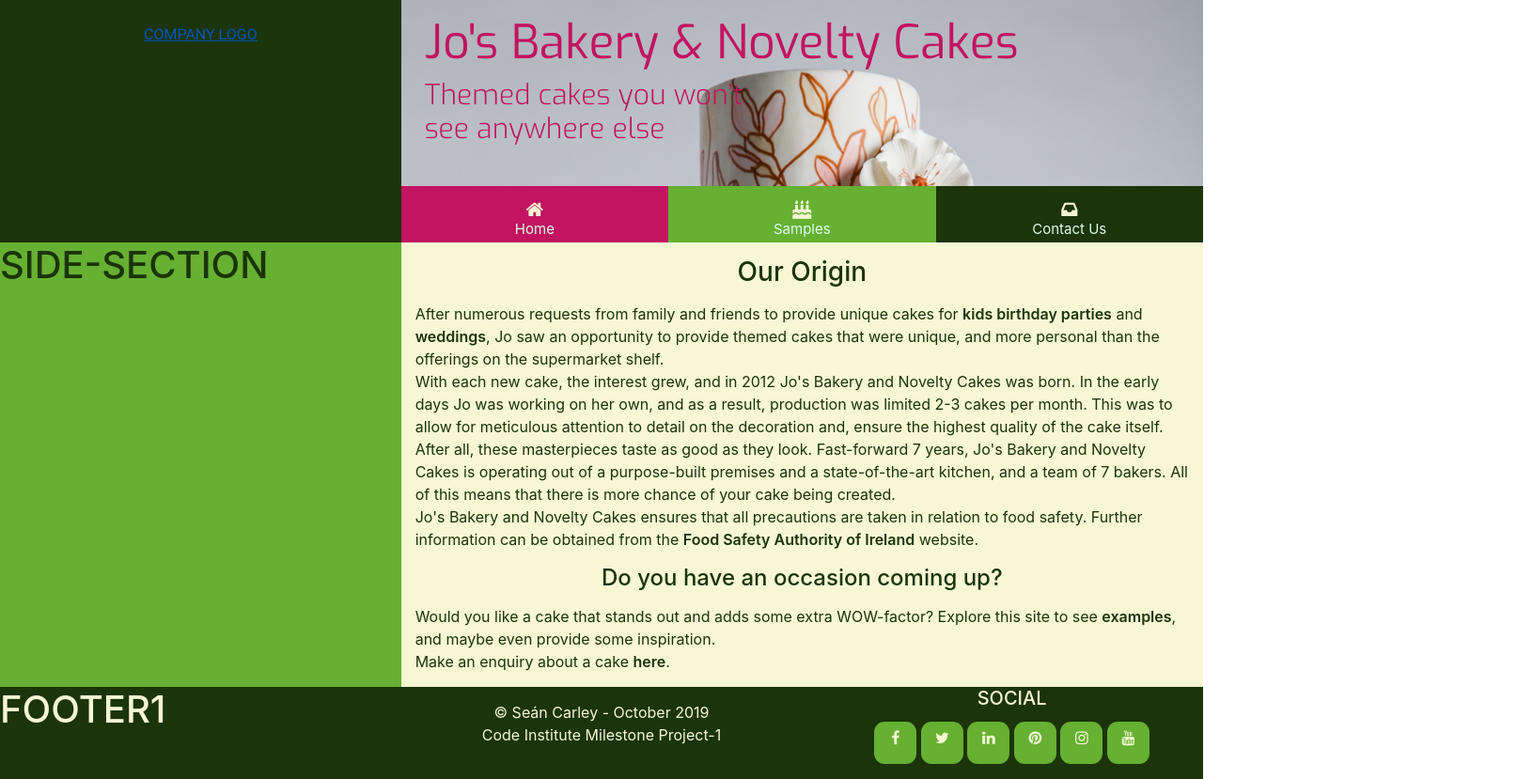
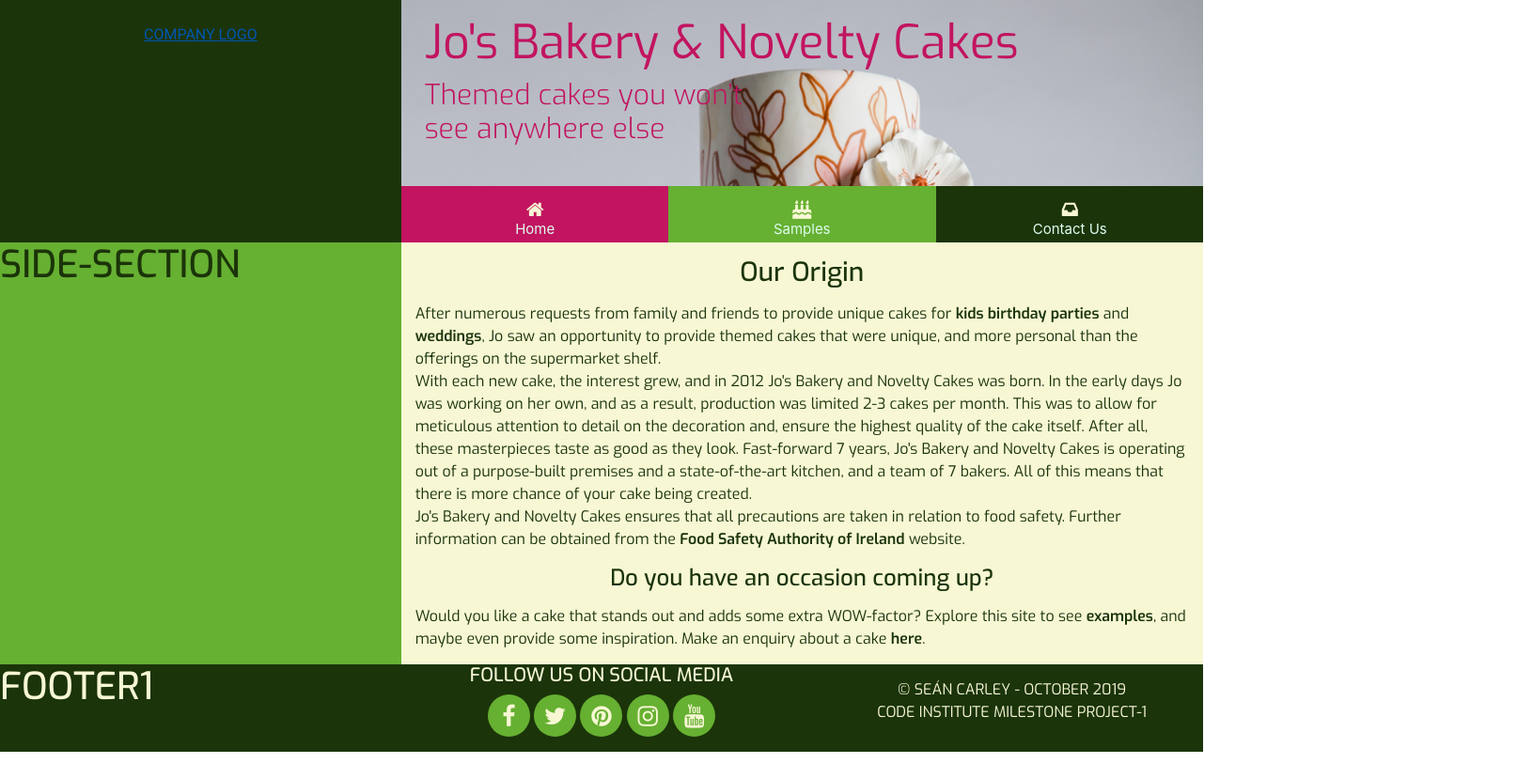
Before and after one commit to seanjcarley/Milestone1, a plain HTML site: page index.html in a window 1280 px wide. Shown: the whole page at 94% size, 1614 px wide, since content can reach past the window. After the commit the page ends 800 px from the top, so only its background shows below. Drawn offline with nearby package versions, Linux system fonts and the light colour scheme.

Commit message:
Footer updated on index.html

```diff
--- a/css/style.css
+++ b/css/style.css
@@ -132,6 +132,12 @@ header {
     font-size: 15px;
 }
 
+.hvr-sweep-to-bottom:before,
+.hvr-sweep-to-top:before,
+.hvr-sweep-to-right:before {
+    background: rgba(0, 0, 0, 0.2);
+    height: 60px;
+}
 
 /*----------------------------------------------------------------------------*/
 /* Section */
@@ -139,6 +145,7 @@ header {
 
 section {
     margin: 0;
+    font-family: "Exo", sans-serif;
 }
 
 .main-section {
@@ -156,7 +163,6 @@ section {
 .section-txt a {
     text-decoration: none;
     color: #1B3409;
-
 }
 
 .section-txt a:hover {
@@ -173,27 +179,36 @@ section {
 
 footer {
     margin: 0;
+    font-family: "Exo", sans-serif;
 }
 
 .copyrite {
     text-align: center;
     margin-top: 15px;
+    font-size: 100;
 }
 
 .social {
     text-align: center;
+    /*margin-top: 15px;*/
+}
+
+.social-icons li a {
+
 }
 
 .social-icons li a i {
     width: 45px;
     height: 45px;
-    margin-top: 5px;
-    border-radius: 25%;
-    transition: all 0.35s ease-in-out;
+    padding: 6px 0;
+    /*margin-top: 5px;*/
+    border-radius: 50%;
+    font-size: 25px;
     background-color: #66B032;
     color: #F7F7D4;
     text-align: center;
     line-height: 35px;
+    transition: all 0.35s ease-in-out;
     -moz-transition: all 0.35s ease-in-out;
     -webkit-transition: all 0.35s ease-in-out;
     -o-transition: all 0.35s ease-in-out;
--- a/index.html
+++ b/index.html
@@ -27,13 +27,13 @@
                     <div class="col">
                         <ul id="nav" class="list-inline menucontainer">
                             <li class="col col-sm-4 menu-item-color-home list-inline-item menuitem">
-                                <a href="index.html"><i class="fa fa-home" aria-hidden="true"></i><span>Home</span></a>
+                                <a class="hvr-sweep-to-right" href="index.html"><i class="fa fa-home" aria-hidden="true"></i><span>Home</span></a>
                             </li>
                             <li class="col col-sm-4 menu-item-color-samples list-inline-item menuitem">
-                                <a href="#"><i class="fa fa-birthday-cake" aria-hidden="true"></i><span>Samples</span></a>
+                                <a class="hvr-sweep-to-right" href="#"><i class="fa fa-birthday-cake" aria-hidden="true"></i><span>Samples</span></a>
                             </li>
                             <li class="col col-sm-4 menu-item-color-contact list-inline-item menuitem">
-                                <a href="#"><i class="fa fa-inbox" aria-hidden="true"></i><span>Contact Us</span></a>
+                                <a class="hvr-sweep-to-right" href="#"><i class="fa fa-inbox" aria-hidden="true"></i><span>Contact Us</span></a>
                             </li>
                         </ul>
                     </div>
@@ -76,9 +76,7 @@
                 <p class="section-txt">
                     Would you like a cake that stands out and adds some extra
                     WOW-factor? Explore this site to see <a href="#"><span class="bold">examples</span></a>,
-                    and maybe even provide some inspiration.
-                    <br/>
-                    Make an enquiry about a cake <a href="#"><span class="bold">here</span></a>.
+                    and maybe even provide some inspiration. Make an enquiry about a cake <a href="#"><span class="bold">here</span></a>.
                 </p>
             </div>
             <!--<div class="col-md-3 side-section desktop">
@@ -91,14 +89,9 @@
             <div class="col-md-4">
                 <h1>FOOTER1</h1>
             </div>
-            <div class="col-md-4 copyrite">
+            <div class="col-md-4 social">
                 <!--<h1>FOOTER2</h1>-->
-                &copy; Seán Carley - October 2019
-                <br/> Code Institute Milestone Project-1
-            </div>
-            <div class="col-md-4 social">
-                <!--<h1>FOOTER3</h1>-->
-                <h5 class="uppercase uppercase">Social</h5>
+                <h5 class="uppercase uppercase">Follow us on Social Media</h5>
                 <ul class="list-inline social-icons">
                     <li class="list-inline-item socialitem">
                         <a target="_blank" href="#">
@@ -112,12 +105,12 @@
                             <span class="sr-only">Twitter</span> <!-- This will be read by a screen reader. It does not show on the page -->
                         </a>
                     </li>
-                    <li class="list-inline-item socialitem">
+                    <!--<li class="list-inline-item socialitem">
                         <a target="_blank" href="#">
                             <i class="fa fa-linkedin" aria-hidden="true"></i>
-                            <span class="sr-only">LinkedIn</span> <!-- This will be read by a screen reader. It does not show on the page -->
+                            <span class="sr-only">LinkedIn</span>
                         </a>
-                    </li>
+                    </li>-->
                     <li class="list-inline-item socialitem">
                         <a target="_blank" href="#">
                             <i class="fa fa-pinterest" aria-hidden="true"></i>
@@ -138,6 +131,11 @@
                     </li>
                 </ul>
             </div>
+            <div class="col-md-4 copyrite uppercase">
+                <!--<h1>FOOTER3</h1>-->
+                &copy; Seán Carley - October 2019
+                <br/> Code Institute Milestone Project-1
+            </div>
         </div>
     </footer>
 </body>
```
Also changed, not shown: .c9/metadata/environment/css/style.css, .c9/metadata/environment/index.html.
